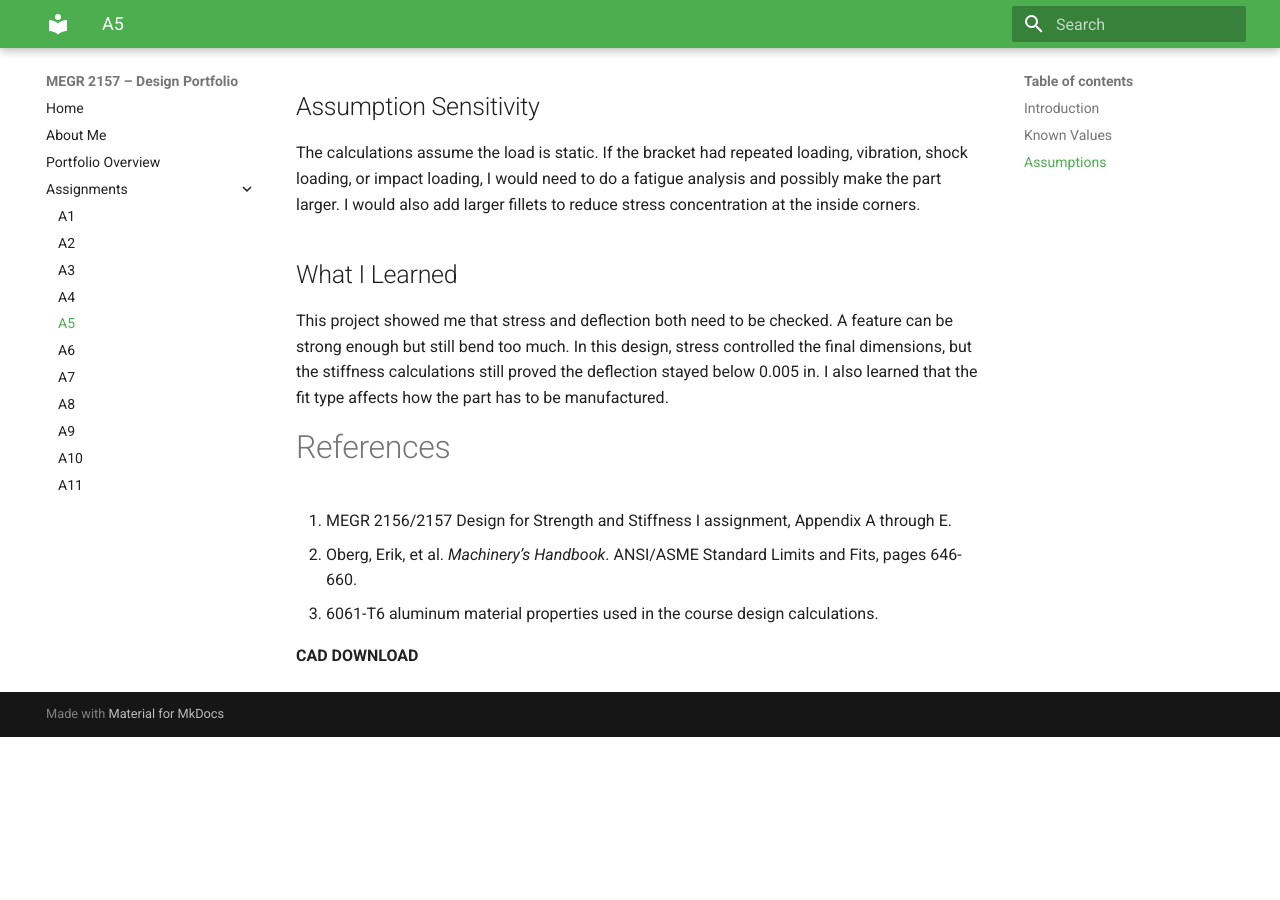
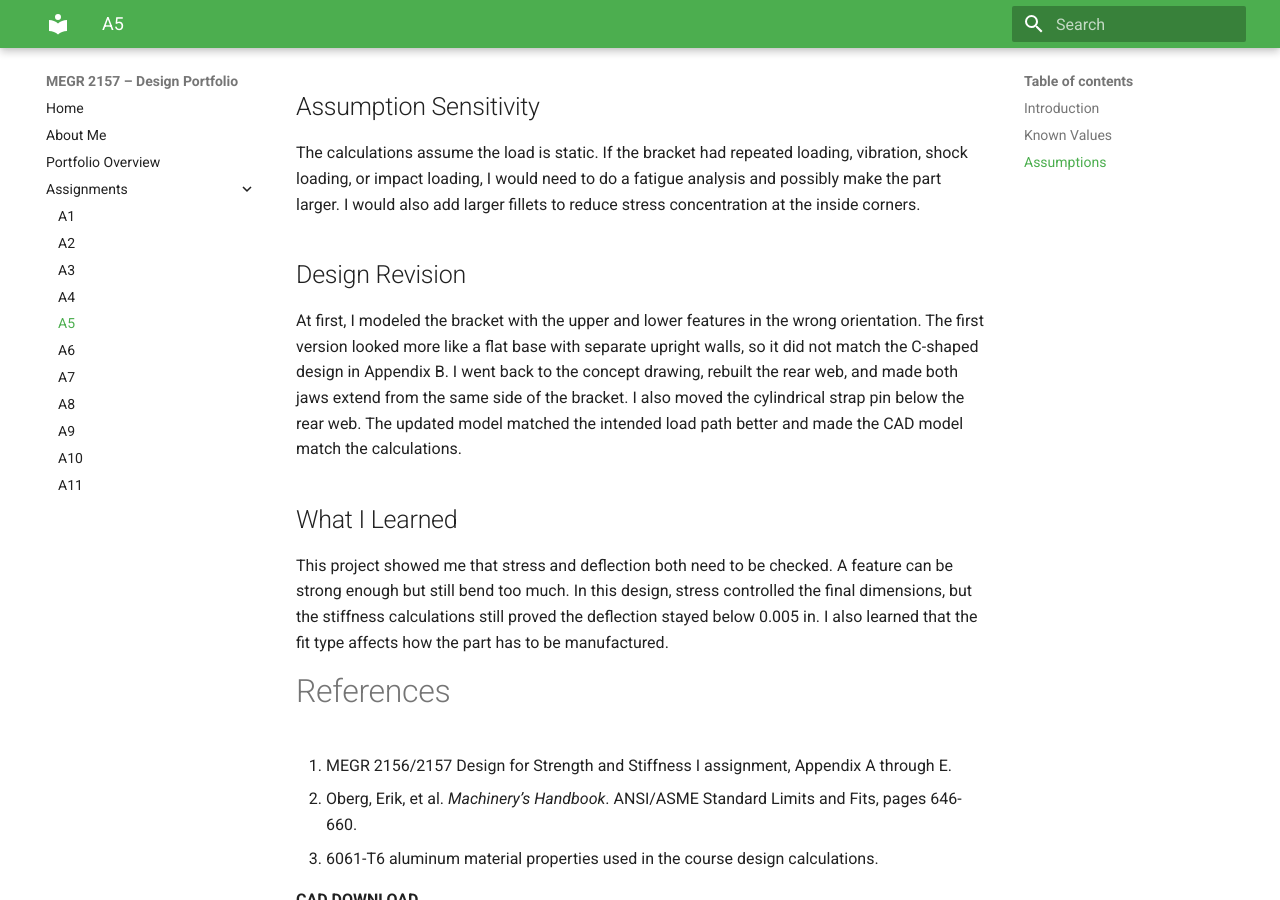
Before and after one commit to kdedrick123/MEGR-portfolio-, an MkDocs documentation site: the page built from docs/assignments/A05/index.md, in a window 1280 px wide and 900 px high, scrolled down 22619 px. Built offline with MkDocs 1.6.1 and Material for MkDocs 9.7.7, drawn with Linux system fonts in a browser that asks for light colours; before the commit the page ends 23356 px from its top, so only the background shows below that.

Commit message:
Add design revision section to index.md
Added a section detailing the design revision process for the bracket, including changes made to match the intended load path and CAD model.

```diff
--- a/docs/assignments/A05/index.md
+++ b/docs/assignments/A05/index.md
@@ -929,6 +929,10 @@ The $c=1.499$ in dimension affects the clear opening and the load-path dimension
 
 The calculations assume the load is static. If the bracket had repeated loading, vibration, shock loading, or impact loading, I would need to do a fatigue analysis and possibly make the part larger. I would also add larger fillets to reduce stress concentration at the inside corners.
 
+## Design Revision
+
+At first, I modeled the bracket with the upper and lower features in the wrong orientation. The first version looked more like a flat base with separate upright walls, so it did not match the C-shaped design in Appendix B. I went back to the concept drawing, rebuilt the rear web, and made both jaws extend from the same side of the bracket. I also moved the cylindrical strap pin below the rear web. The updated model matched the intended load path better and made the CAD model match the calculations.
+
 ## What I Learned
 
 This project showed me that stress and deflection both need to be checked. A feature can be strong enough but still bend too much. In this design, stress controlled the final dimensions, but the stiffness calculations still proved the deflection stayed below 0.005 in. I also learned that the fit type affects how the part has to be manufactured.
```
